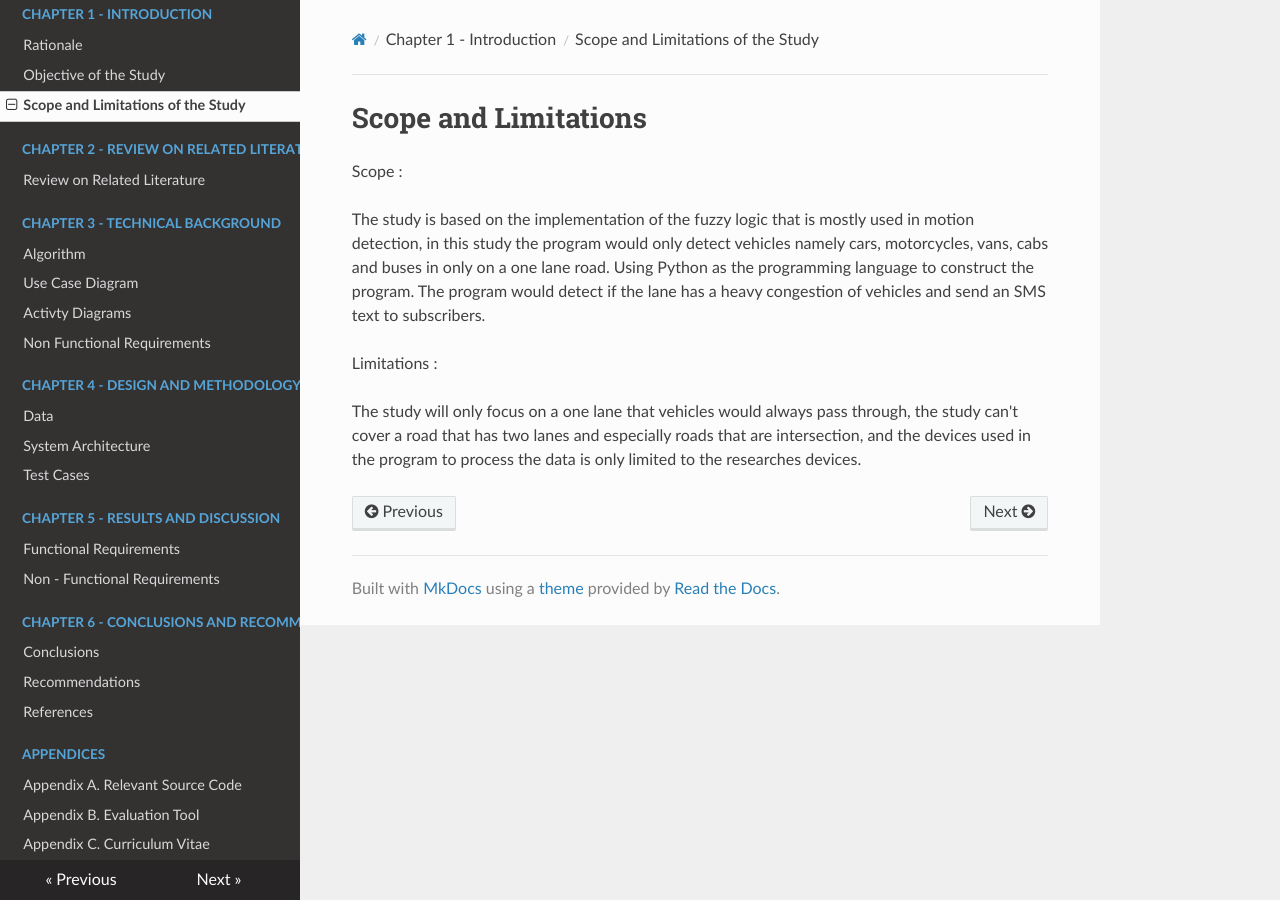
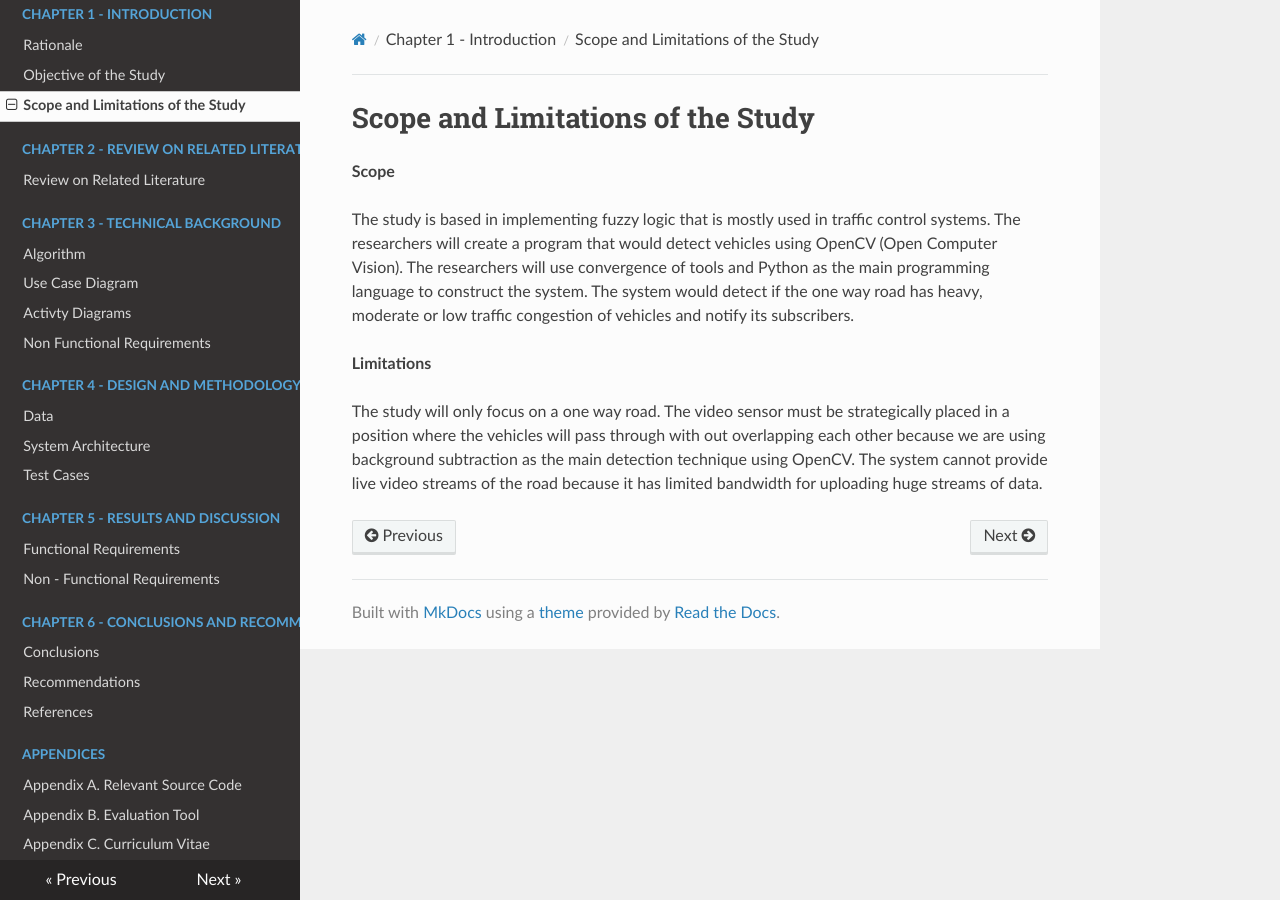
Before and after one commit to mikhailejohnapale/argomada-fuzz-track-doc, an MkDocs documentation site: the page built from docs/chapter1/scope-and-limitations-of-the-study.md, in a window 1280 px wide. Built offline with MkDocs 1.6.1, drawn with Linux system fonts in a browser that asks for light colours; nearby versions of some CDN libraries; old or Windows-style settings are respelled for this version of MkDocs.

Commit message:
2nd revision

```diff
--- a/docs/chapter1/scope-and-limitations-of-the-study.md
+++ b/docs/chapter1/scope-and-limitations-of-the-study.md
@@ -1,21 +1,22 @@
-# Scope and Limitations
+# Scope and Limitations of the Study
 
-Scope :
+**Scope**
 
-The study is based on the implementation of the fuzzy
-logic that is mostly used in motion detection, in this
-study the program would only detect vehicles namely
-cars, motorcycles, vans, cabs and buses in only on a
-one lane road. Using Python as the programming language
-to construct the program. The program would detect if
-the lane has a heavy congestion of vehicles and send
-an SMS text to subscribers.
+The study is based in implementing fuzzy logic
+that is mostly used in traffic control systems. The
+researchers will create a program that would detect vehicles
+using OpenCV (Open Computer Vision). The researchers will
+use convergence of tools and Python as the main programming language
+to construct the system. The system would detect if the one way road has heavy,
+moderate or low traffic congestion of vehicles and notify its subscribers.
 
 
-Limitations :
+**Limitations**
 
-The study will only focus on a one lane that vehicles
-would always pass through, the study can't cover a
-road that has two lanes and especially roads that are
-intersection, and the devices used in the program to
-process the data is only limited to the researches devices.
+The study will only focus on a one way road. The video sensor
+must be strategically placed in a position where the vehicles
+will pass through with out overlapping each other because we
+are using background subtraction as the main detection technique
+using OpenCV. The system cannot provide live video streams
+of the road because it has limited bandwidth for uploading huge
+streams of data.
```
Also changed, not shown: docs/chapter1/objectives-of-the-study.md (+12 -5 lines), docs/chapter1/rationale.md (+1 -1 lines).
